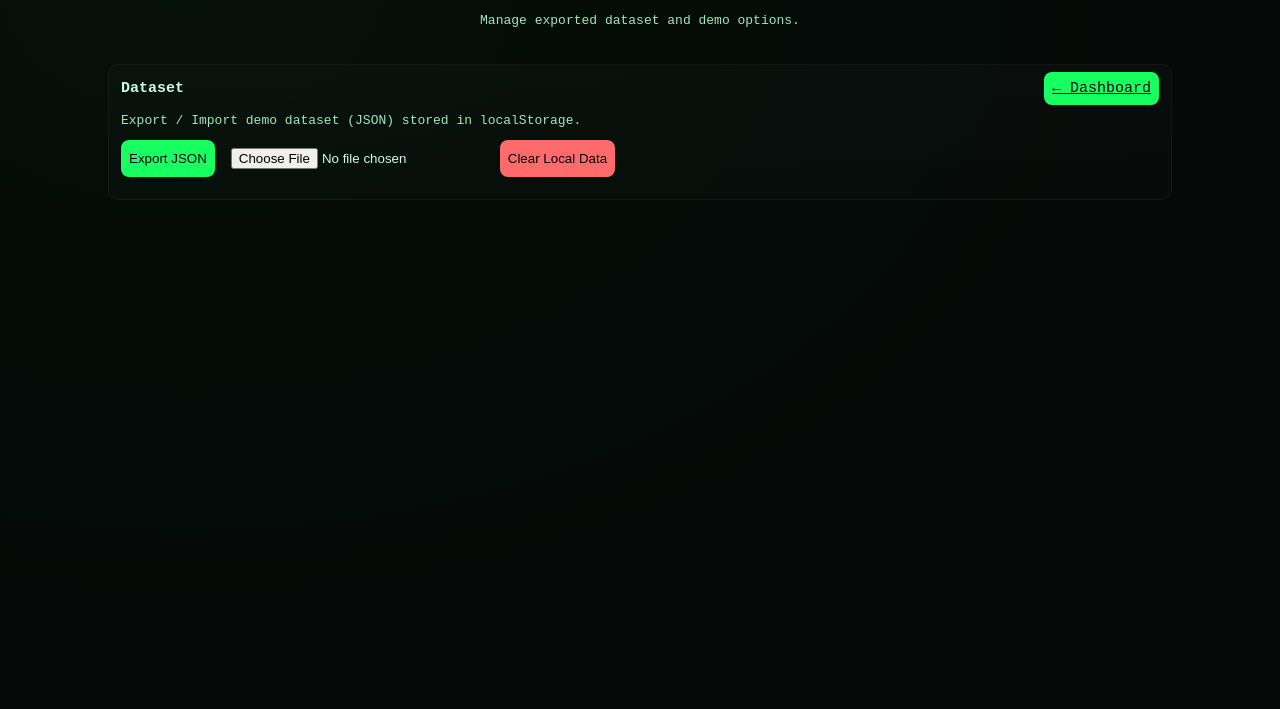
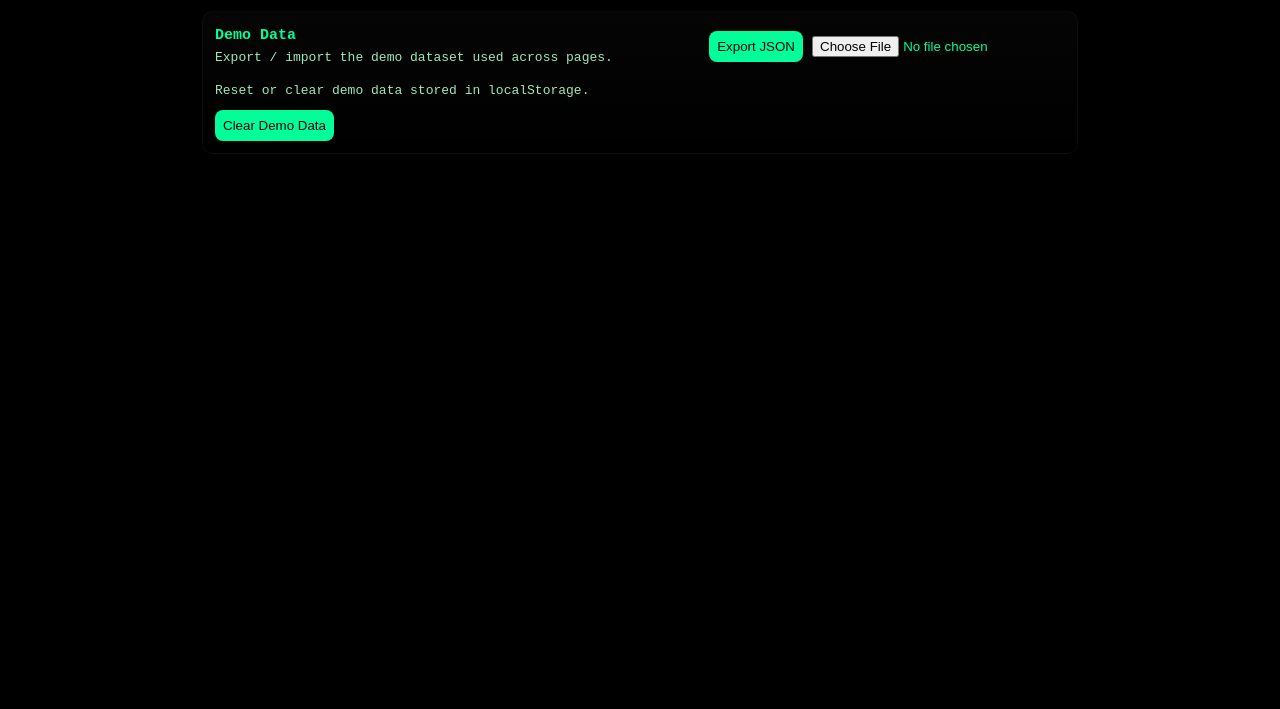
Before and after one commit to zone05management-del/hackbest, a plain HTML site: page settings.html in a window 1280 px wide. Shown: the part 91-800 px from the top of the page. Drawn offline with Linux system fonts and the light colour scheme.

Commit message:
Refactor settings.html for improved structure and style

```diff
--- a/settings.html
+++ b/settings.html
@@ -1,46 +1,41 @@
 <!doctype html>
 <html lang="en">
-<head>
-<meta charset="utf-8"><meta name="viewport" content="width=device-width,initial-scale=1">
-<title>Settings — Demo</title>
+<head><meta charset="utf-8"/><meta name="viewport" content="width=device-width,initial-scale=1"/><title>Settings — Demo</title>
 <style>
-:root{--bg:#050807;--txt:#c9ffe1;--accent:#18ff62;--muted:#9fe7bd}
+:root{--bg:#050807;--neon:#00ff99;--muted:#9fe7bd}
 *{box-sizing:border-box}
-html,body{height:100%;margin:0;background:radial-gradient(1200px 800px at 15% 10%, rgba(24,255,98,.03), transparent),var(--bg);color:var(--txt);font:15px/1.6 ui-monospace,monospace}
-header{padding:14px;text-align:center}
-.wrap{padding:18px;max-width:1100px;margin:0 auto}
-.panel{padding:12px;border-radius:10px;background:linear-gradient(180deg,rgba(255,255,255,.02),rgba(255,255,255,.01));border:1px solid rgba(255,255,255,.04)}
-.btn{background:var(--accent);color:#001;padding:8px;border-radius:8px;border:none;cursor:pointer}
+html,body{height:100%;margin:0;background:var(--bg);color:var(--neon);font:15px/1.6 ui-monospace,monospace}
+#matrix{position:fixed;inset:0;z-index:0}
+header{position:sticky;top:0;padding:12px;background:rgba(0,0,0,.5);z-index:2}
+.wrap{position:relative;z-index:1;max-width:900px;margin:18px auto;padding:12px}
+.card{padding:12px;border-radius:10px;background:linear-gradient(180deg,rgba(255,255,255,.02),transparent);border:1px solid rgba(255,255,255,.04)}
 .small{font-size:13px;color:var(--muted)}
+.btn{background:var(--neon);color:#001;padding:8px;border-radius:8px;border:none;cursor:pointer}
 </style>
 </head>
 <body>
-<header><h1>Demo Settings & Data</h1><div class="small">Manage exported dataset and demo options.</div></header>
+<canvas id="matrix" aria-hidden="true"></canvas>
+<header><h1 style="margin:0">SETTINGS — DEMO</h1></header>
 <div class="wrap">
-  <section class="panel">
-    <div style="display:flex;justify-content:space-between;align-items:center"><div><strong>Dataset</strong></div><div><a class="btn" href="dashboard.html">← Dashboard</a></div></div>
-    <div style="margin-top:10px" class="small">Export / Import demo dataset (JSON) stored in localStorage.</div>
-    <div style="margin-top:8px;display:flex;gap:8px">
-      <button id="exportBtn" class="btn">Export JSON</button>
-      <input type="file" id="importFile" style="padding:8px;background:transparent;color:var(--txt)">
-      <button id="clearBtn" class="btn" style="background:#ff6b6b">Clear Local Data</button>
-    </div>
-    <div id="msg" style="margin-top:10px" class="small"></div>
-  </section>
+  <div class="card">
+    <div style="display:flex;justify-content:space-between;align-items:center"><div><strong>Demo Data</strong><div class="small">Export / import the demo dataset used across pages.</div></div><div><button id="export" class="btn">Export JSON</button> <input id="importFile" type="file" style="background:transparent;color:var(--neon)"></div></div>
+    <div style="margin-top:12px" class="small">Reset or clear demo data stored in localStorage.</div>
+    <div style="margin-top:8px"><button id="clear" class="btn">Clear Demo Data</button></div>
+  </div>
 </div>
+<script>
+const mx=document.getElementById('matrix'), ctx=mx.getContext('2d'); function r(){mx.width=innerWidth;mx.height=innerHeight;} addEventListener('resize',r); r(); (function(){ ctx.fillStyle='rgba(0,0,0,0.08)'; ctx.fillRect(0,0,mx.width,mx.height); ctx.fillStyle='#00ff99'; ctx.font='14px monospace'; ctx.fillText('DEMO SETTINGS',20,30); requestAnimationFrame(arguments.callee); })();
 
-<script>
-document.getElementById('exportBtn').addEventListener('click', ()=>{
-  const raw = localStorage.getItem('demoDataset'); if(!raw){ alert('No dataset to export. Generate one from Dashboard.'); return; }
-  const blob = new Blob([raw], {type:'application/json'}); const url = URL.createObjectURL(blob);
-  const a = document.createElement('a'); a.href=url; a.download='demo_dataset.json'; document.body.appendChild(a); a.click(); a.remove(); URL.revokeObjectURL(url);
-  document.getElementById('msg').textContent = 'Export started.';
+document.getElementById('export').addEventListener('click', ()=>{
+  const data = { demo_students: localStorage.getItem('demo_students'), demo_volumes: localStorage.getItem('demo_volumes'), demoDataset: localStorage.getItem('demoDataset'), demo_jobs: localStorage.getItem('demo_jobs') };
+  const blob = new Blob([JSON.stringify(data,null,2)], {type:'application/json'}); const url=URL.createObjectURL(blob);
+  const a=document.createElement('a'); a.href=url; a.download='demo_all_export.json'; document.body.appendChild(a); a.click(); a.remove(); URL.revokeObjectURL(url);
 });
-document.getElementById('importFile').addEventListener('change', (e)=>{
-  const f = e.target.files[0]; if(!f) return;
-  const reader = new FileReader(); reader.onload = ()=>{ try{ const js = JSON.parse(reader.result); localStorage.setItem('demoDataset', JSON.stringify(js)); document.getElementById('msg').textContent='Dataset imported successfully.'; }catch(err){ document.getElementById('msg').textContent = 'Invalid JSON.'; } }; reader.readAsText(f);
+document.getElementById('importFile').addEventListener('change', e=>{
+  const f=e.target.files[0]; if(!f) return;
+  const r=new FileReader(); r.onload=()=>{ try{ const data=JSON.parse(r.result); if(data.demo_students) localStorage.setItem('demo_students', data.demo_students); if(data.demo_volumes) localStorage.setItem('demo_volumes', data.demo_volumes); if(data.demoDataset) localStorage.setItem('demoDataset', data.demoDataset); if(data.demo_jobs) localStorage.setItem('demo_jobs', data.demo_jobs); alert('Imported demo dataset into localStorage (UI-only)'); }catch(err){ alert('Invalid JSON'); } }; r.readAsText(f);
 });
-document.getElementById('clearBtn').addEventListener('click', ()=>{ if(confirm('Clear demo dataset from localStorage?')){ localStorage.removeItem('demoDataset'); document.getElementById('msg').textContent='Local demo data cleared.'; }});
+document.getElementById('clear').addEventListener('click', ()=>{ if(confirm('Clear all demo data from localStorage?')){ ['demo_students','demo_volumes','demoDataset','demo_jobs'].forEach(k=>localStorage.removeItem(k)); alert('Demo data cleared (localStorage).'); }});
 </script>
 </body>
 </html>
```
